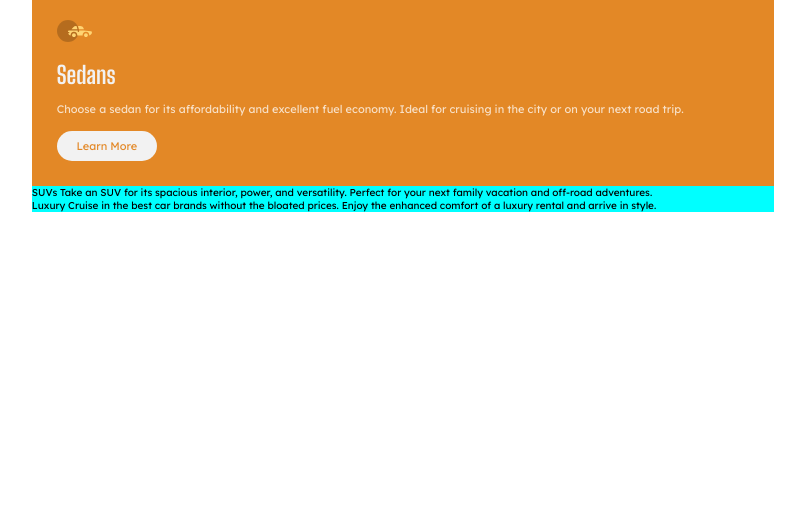
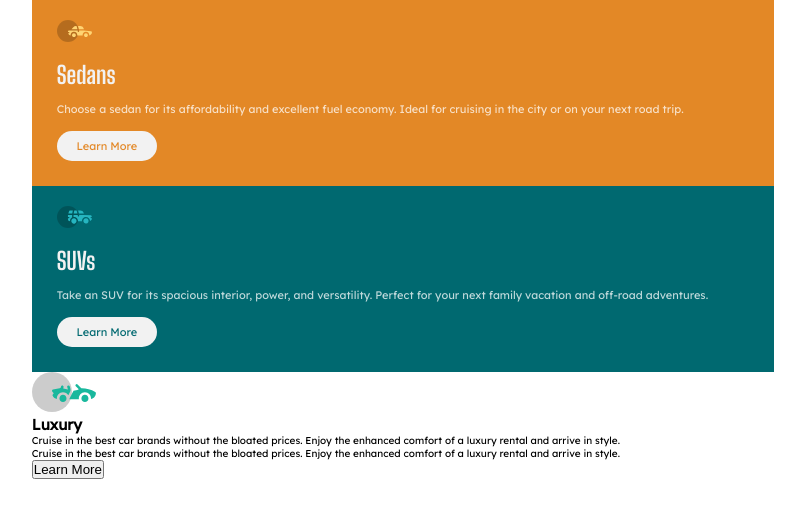
Before and after one commit to ElPoderosoLukita/columns-preview, a plain HTML site: page index.html in a window 1280 px wide. Shown: the whole page, without its empty margins (237-1042 px from the left). Drawn offline with Linux system fonts and the light colour scheme.

Commit message:
Añadiendo estilos al div SUVs

```diff
--- a/index.html
+++ b/index.html
@@ -15,19 +15,29 @@
     <div class="main--sedans">
       <img src="./images/icon-sedans.svg" alt="">
       <h2>Sedans</h2>
-      <p>Choose a sedan for its affordability and excellent fuel economy. Ideal for cruising in the city
+      <p class="Mobile">Choose a sedan for its affordability and excellent fuel economy. Ideal for cruising in the city
         or on your next road trip.</p>
+      <p class="Desktop">Choose a sedan for its <br>affordability and excellent <br>fuel economy. Ideal for <br>cruising in the city
+          or on<br> your next road trip.</p>
         <button>Learn More</button>
     </div>
-    <div class="main-SUVS">
-      SUVs
-      Take an SUV for its spacious interior, power, and versatility. Perfect for your next family vacation
-      and off-road adventures.
+    <div class="main--SUVS">
+      <img src="./images/icon-suvs.svg" alt="">
+      <h2>SUVs</h2>
+      <p class="Mobile">Take an SUV for its spacious interior, power, and versatility. Perfect for your next family vacation
+        and off-road adventures.</p>
+      <p class="Desktop">Take an SUV for its spacious interior, power, and versatility. Perfect for your next family vacation
+        and off-road adventures.</p>
+        <button>Learn More</button>
     </div>
-    <div class="main-Luxury">
-      Luxury
-      Cruise in the best car brands without the bloated prices. Enjoy the enhanced comfort of a luxury
-      rental and arrive in style.
+    <div class="main--Luxury">
+      <img src="./images/icon-luxury.svg" alt="">
+      <h2>Luxury</h2>
+      <p class="Mobile">Cruise in the best car brands without the bloated prices. Enjoy the enhanced comfort of a luxury
+        rental and arrive in style.</p>
+      <p class="Desktop">Cruise in the best car brands without the bloated prices. Enjoy the enhanced comfort of a luxury
+        rental and arrive in style.</p>
+        <button>Learn More</button>
     </div>
   </main>
 </body>
--- a/styles.css
+++ b/styles.css
@@ -17,7 +17,7 @@ html{
 }
 main{
     width: 58%;
-    background-color: aqua;
+    /* background-color: aqua; */
     margin: 0 auto;
     display: flex;
     flex-direction: column;
@@ -27,7 +27,6 @@ main{
 main .main--sedans img{
     width: 35px;
     margin-top: 20px;
-
 }
 main .main--sedans{
     background-color: var(--brightorange);
@@ -40,11 +39,14 @@ main .main--sedans h2{
     font-size: 2.4rem;
     margin-top: 15px;
 }
-main .main--sedans p{
+main .main--sedans .Mobile{
     color: var(--transparentwhite-paragraphs);
     padding-top: 13px;
     text-align:left;
     font-size: 1.1rem;
+}
+main .main--sedans .Desktop{
+    display: none;
 }
 main .main--sedans button{
     height: 30px;
@@ -61,3 +63,110 @@ main .main--sedans button{
     margin-bottom: 25px;
     font-size: 1.1rem;
 }
+
+/*SUVS*/
+main .main--SUVS{
+    background-color: var(--darkcyan);
+    padding-left: 25px;
+    padding-right: 25px;
+}
+main .main--SUVS h2{
+    color: var(--verylightgray-background-headings-buttons);
+    font-family: 'Big Shoulders Display';
+    font-size: 2.4rem;
+    margin-top: 15px;
+}
+main .main--SUVS .Mobile{
+    color: var(--transparentwhite-paragraphs);
+    padding-top: 13px;
+    text-align:left;
+    font-size: 1.1rem;
+}
+main .main--SUVS .Desktop{
+    display: none;
+}
+main .main--SUVS img{
+    width: 35px;
+    margin-top: 20px;
+}
+main .main--SUVS button{
+    height: 30px;
+    width: 100px;
+    border: none;
+    background-color: var(--verylightgray-background-headings-buttons);
+    color: var(--darkcyan);
+    font-family: 'Lexend Deca';
+    border-radius: 15px;
+    padding-left: 7px;
+    padding-right: 7px;
+    margin: 0 auto;
+    margin-top: 15px;
+    margin-bottom: 25px;
+    font-size: 1.1rem;
+}
+
+/*lUXURY*/
+/* main .main--Luxury{
+    background-color: var(--verydarkcyan);
+    padding-left: 25px;
+    padding-right: 25px;
+}
+main .main--Luxury h2{
+    color: var(--verylightgray-background-headings-buttons);
+    font-family: 'Big Shoulders Display';
+    font-size: 2.4rem;
+    margin-top: 15px;
+}
+main .main--Luxury .Mobile{
+    color: var(--transparentwhite-paragraphs);
+    padding-top: 13px;
+    text-align:left;
+    font-size: 1.1rem;
+}
+main .main--Luxury .Desktop{
+    display: none;
+}
+main .main--Luxury img{
+    width: 35px;
+    margin-top: 20px;
+}
+main .main--Luxury button{
+    height: 30px;
+    width: 100px;
+    border: none;
+    background-color: var(--verylightgray-background-headings-buttons);
+    color: var(--verydarkcyan);
+    font-family: 'Lexend Deca';
+    border-radius: 15px;
+    padding-left: 7px;
+    padding-right: 7px;
+    margin: 0 auto;
+    margin-top: 15px;
+    margin-bottom: 25px;
+    font-size: 1.1rem;
+} */
+
+/* @media (min-width:1440px) {
+    main{
+        display: flex;
+        flex-direction: row;
+        height: 35rem;
+    }
+    /*SEDANS*/
+    /* main .main--sedans{
+        width: 35rem;
+    }
+    main .main--sedans img{
+        margin-top: 25px;
+    }
+    main .main--sedans .Mobile{
+        display: none;
+    }
+    main .main--sedans .Desktop{
+        display: block;
+        color: var(--transparentwhite-paragraphs);
+        padding-top: 13px;
+        text-align:left;
+        font-size: 1.1rem;
+    }
+} */
```
